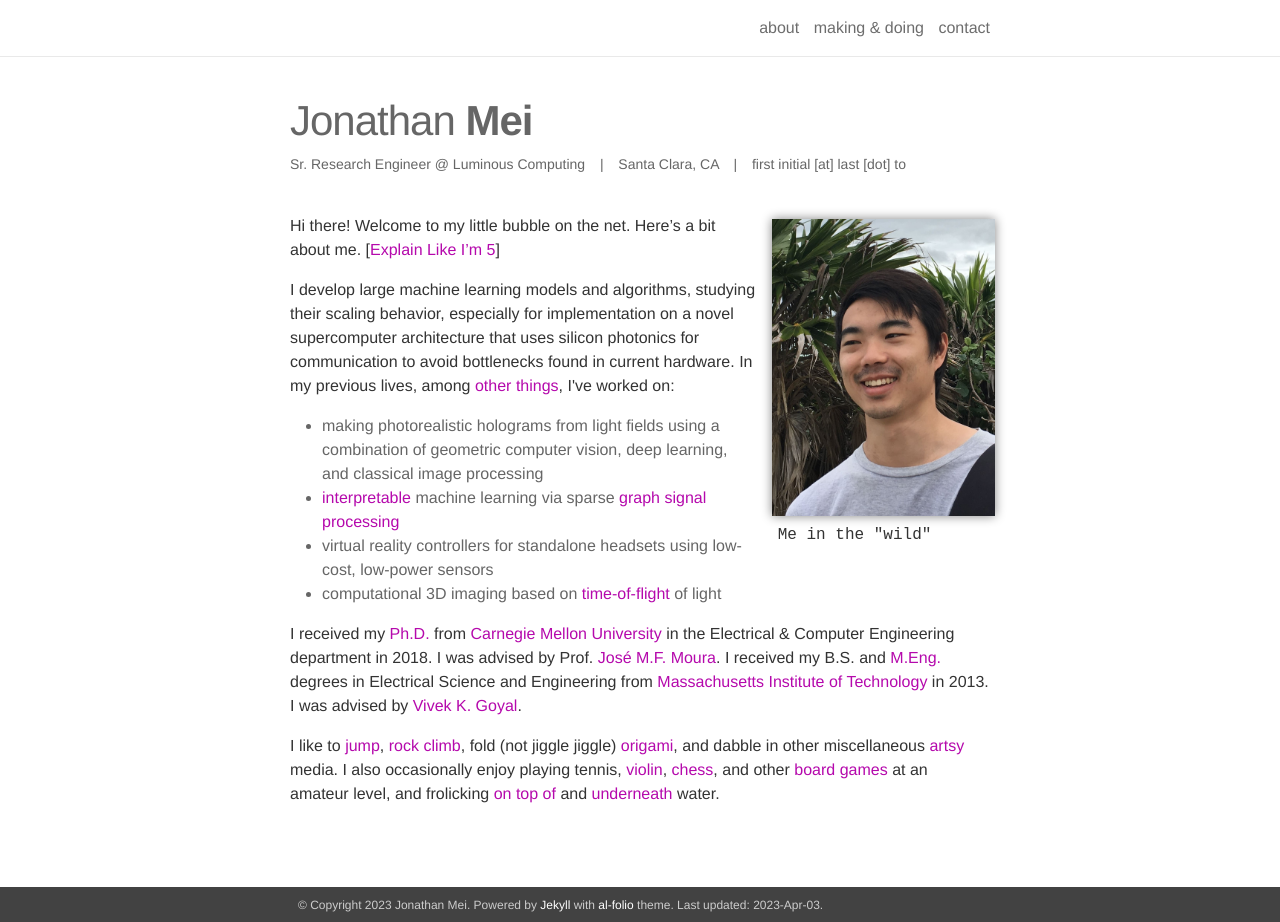
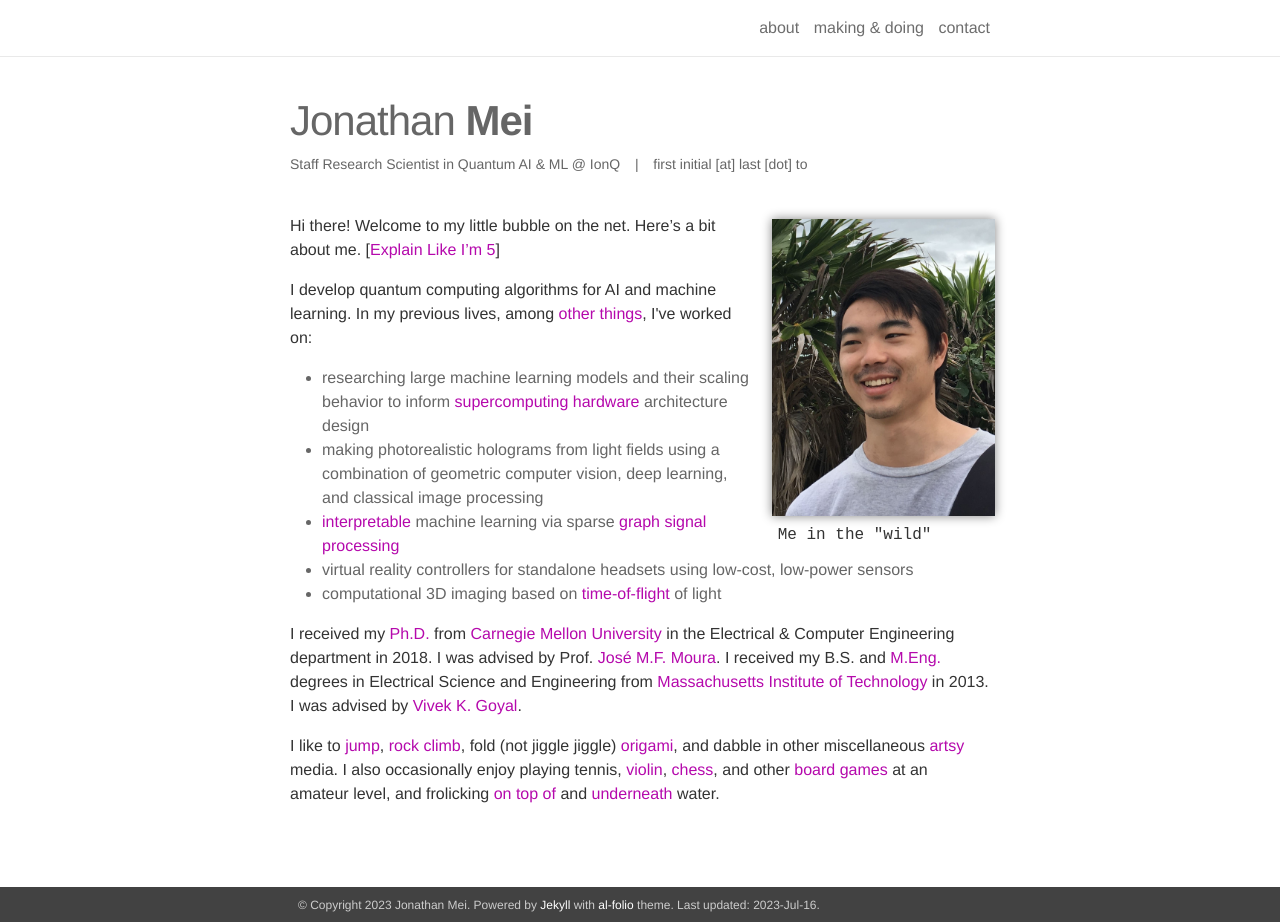
Before and after one commit to jonathanmei/jonathanmei.github.io, a Jekyll site: the page built from _pages/about.md, in a window 1280 px wide and 922 px high. Built offline with Jekyll 4.4.1, drawn with Linux system fonts in a browser that asks for light colours; nearby versions of some CDN libraries; comment, search, counter and statistics services are not loaded.

Commit message:
new job @ IonQ

```diff
--- a/_config.yml
+++ b/_config.yml
@@ -9,7 +9,7 @@ footer_text: >
   Powered by <a href="http://jekyllrb.com/" target="_blank">Jekyll</a> with <a href="https://github.com/alshedivat/al-folio">al-folio</a> theme.
 url: https://www.jonathanmei.com # the base hostname & protocol for your site
 baseurl:  # the subpath of your site, e.g. /blog/
-last_updated: 2023-Apr-03 # leave blank if you don't want to display last updated
+last_updated: 2023-Jul-16 # leave blank if you don't want to display last updated
 
 # -----------------------------------------------------------------------------
 # Open Graph
--- a/_pages/about.md
+++ b/_pages/about.md
@@ -3,8 +3,7 @@ layout: about
 permalink: /
 title: Jonathan <strong>Mei</strong>
 description: >
-  Sr. Research Engineer @ <a href="http://luminous.com">Luminous Computing</a> &ensp; | &ensp;
-  Santa Clara, CA &ensp; | &ensp;
+  Staff Research Scientist in Quantum AI & ML @ <a href="https://ionq.com">IonQ</a> &ensp; | &ensp;
   first initial [at] last [dot] to
 
 profile:
@@ -64,9 +63,10 @@ Hi there! Welcome to my little bubble on the net. Here's a bit about me. [<a hre
 <div id="fader" style="position:relative">
   <div id="age25">
     <p>
-      I develop large machine learning models and algorithms, studying their scaling behavior, especially for implementation on a novel supercomputer architecture that uses silicon photonics for communication to avoid bottlenecks found in current hardware.
+      I develop quantum computing algorithms for AI and machine learning.
       In my previous lives, among <a href="https://scholar.google.com/citations?user=bm4orewAAAAJ">other things</a>, I've worked on:
       <ul>
+       <li> researching large machine learning models and their scaling behavior to inform <a href="http://luminous.com">supercomputing hardware</a> architecture design</li>
        <li> making photorealistic holograms from light fields using a combination of geometric computer vision, deep learning, and classical image processing</li>
        <li> <a href="https://ieeexplore.ieee.org/abstract/document/8320856">interpretable</a> machine learning via sparse <a href="https://ieeexplore.ieee.org/abstract/document/7763882">graph signal processing</a></li>
        <li> virtual reality controllers for standalone headsets using low-cost, low-power sensors</li>
```
Also changed, not shown: other parts of _pages/about.md (+2 -1 lines).
